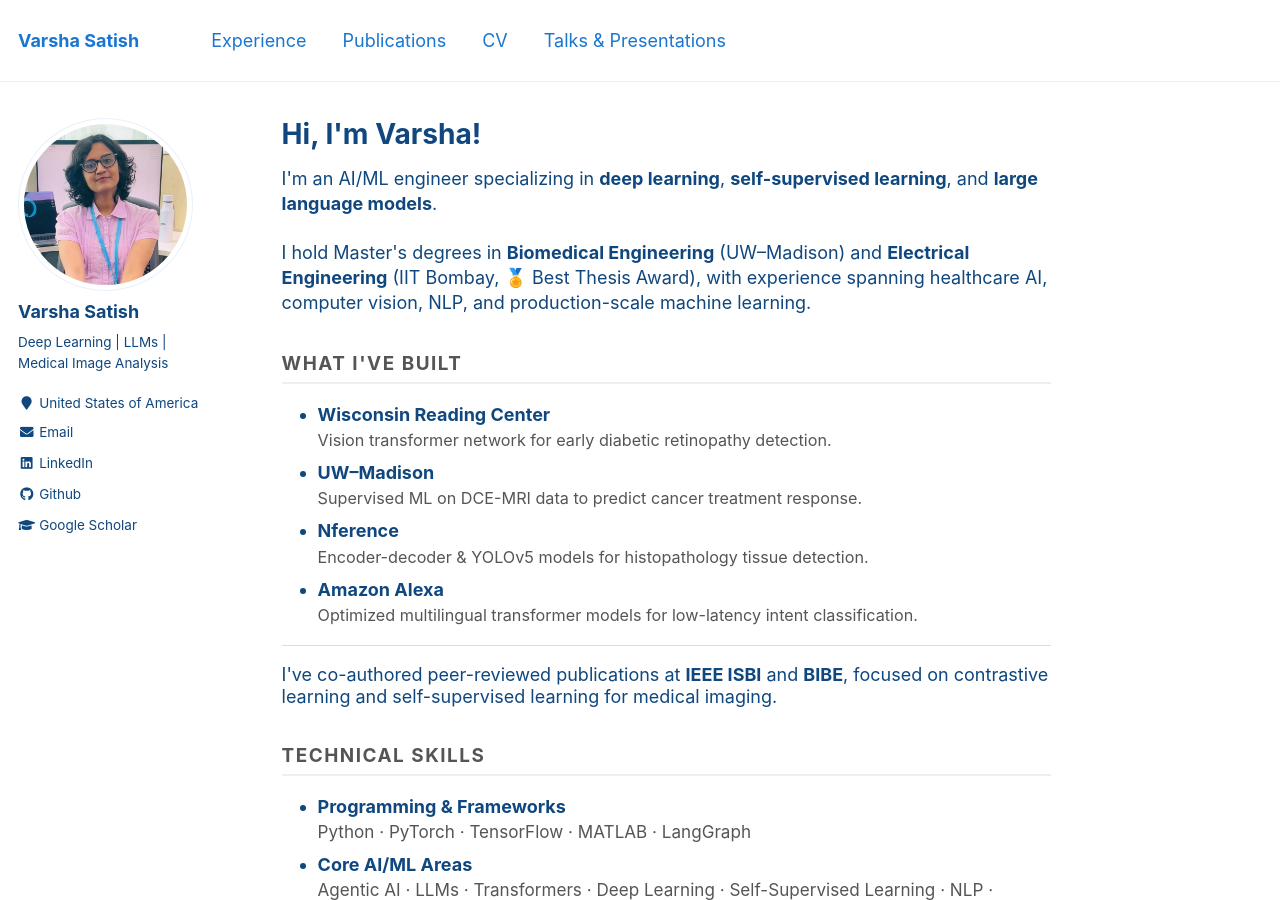
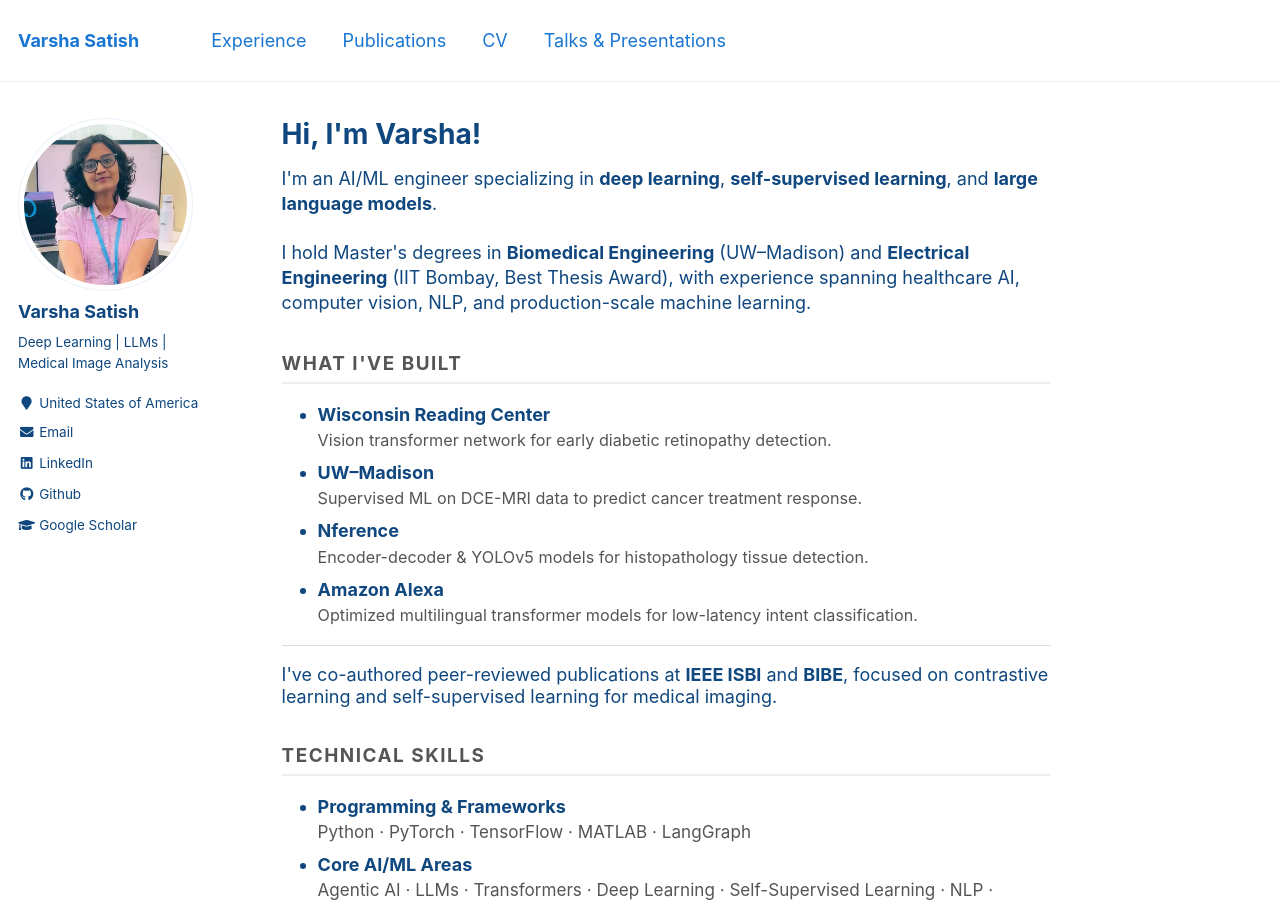
Before and after one commit to VarshaSatish/VarshaSatish.github.io, a Jekyll site: the page built from _pages/about.md, in a window 1280 px wide and 900 px high. Built offline with Jekyll 4.4.1, drawn with Linux system fonts in a browser that asks for light colours.

Commit message:
Update about.md

```diff
--- a/_pages/about.md
+++ b/_pages/about.md
@@ -11,7 +11,7 @@
 
 <p style="font-size:1.0em; line-height:1.4;">I'm an AI/ML engineer specializing in <strong>deep learning</strong>, <strong>self-supervised learning</strong>, and <strong>large language models</strong>.</p>
 
-<p style="font-size:1.0em; line-height:1.4;">I hold Master's degrees in <strong>Biomedical Engineering</strong> (UW–Madison) and <strong>Electrical Engineering</strong> (IIT Bombay, 🏅 Best Thesis Award), with experience spanning healthcare AI, computer vision, NLP, and production-scale machine learning.</p>
+<p style="font-size:1.0em; line-height:1.4;">I hold Master's degrees in <strong>Biomedical Engineering</strong> (UW–Madison) and <strong>Electrical Engineering</strong> (IIT Bombay, Best Thesis Award), with experience spanning healthcare AI, computer vision, NLP, and production-scale machine learning.</p>
 
 <h2 style="font-size:1.05em;font-weight:700;text-transform:uppercase;letter-spacing:0.08em;color:#555;border-bottom:2px solid #eee;padding-bottom:6px;margin-top:2em;">What I've Built</h2>
 
@@ -36,5 +36,5 @@
 
 <hr style="border:none;border-top:1px solid #ddd;margin:1em 0;">
 
-<p style="font-size:1.1em; line-height:1.2;">📌 <strong>Actively seeking Applied Science / AI-ML Engineer roles.</strong>
+<p style="font-size:1.1em; line-height:1.2;"><strong>Actively seeking Applied Science / AI-ML Engineer roles.</strong>
   <a href="mailto:varshasatish14@gmail.com" style="margin-left:6px;color:#494e52;font-weight:600;">Let's connect →</a></p>
```
